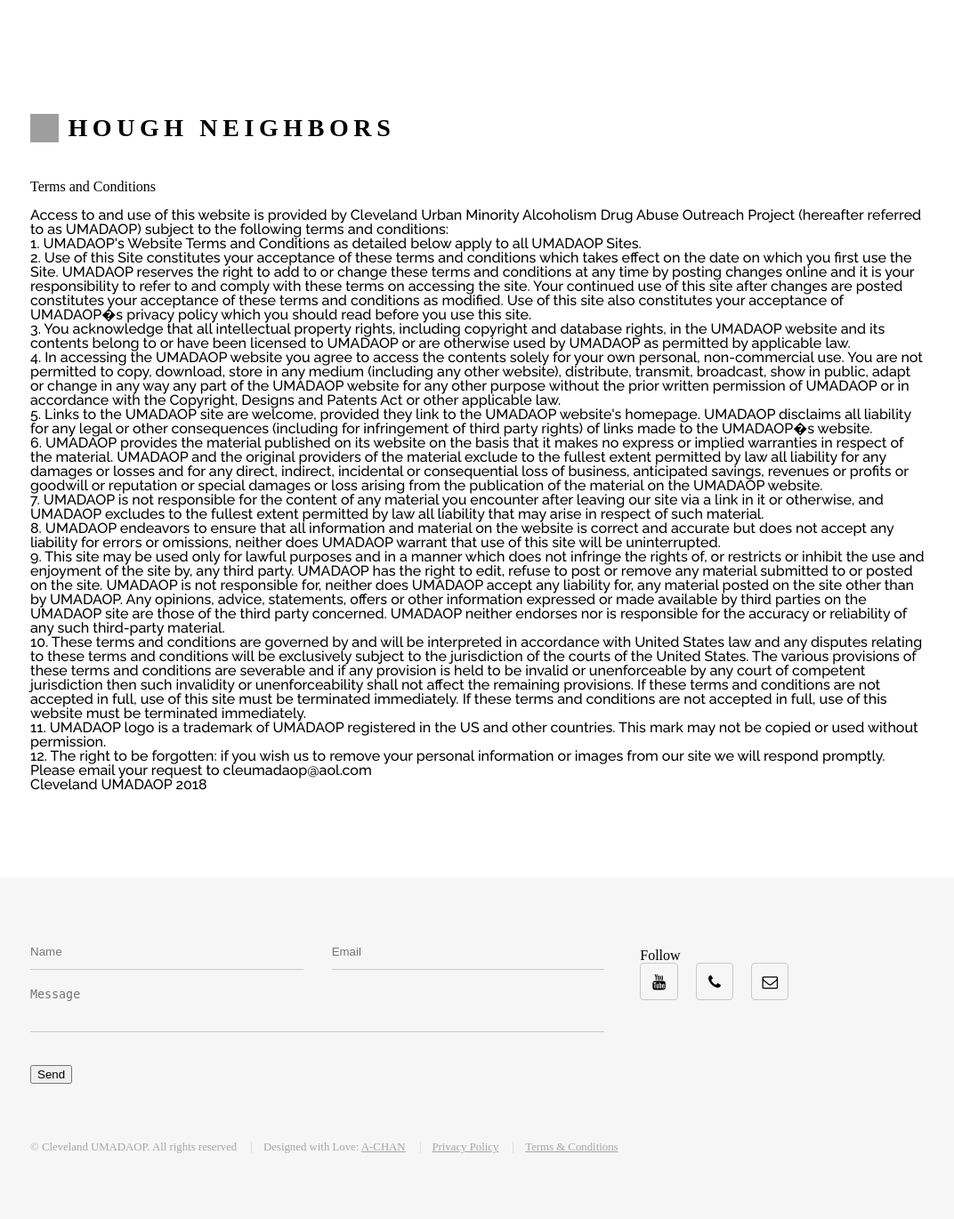
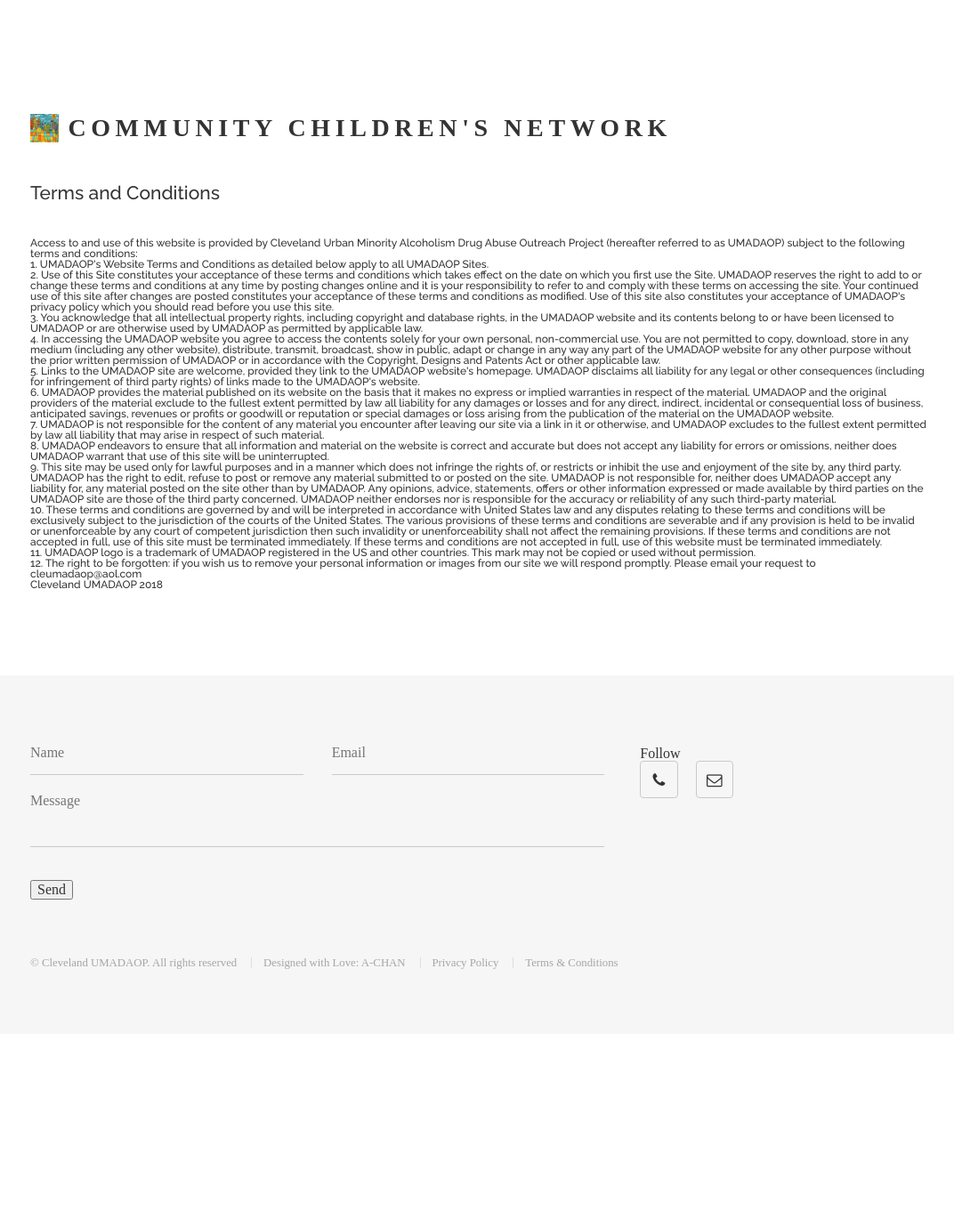
Before and after one commit to UMADAOP/communityrisers, a PHP site: page /terms.php in a window 1280 px wide. Shown: the whole page at 89% size, without its empty margins (102-1174 px from the left). After the commit the page ends 1089 px from the top, so only its background shows below. Run offline with PHP 8.4, Linux system fonts and the light colour scheme; grey boxes are pictures that could not be loaded.

Commit message:
styling, title, bootstrap link

```diff
--- a/css/main.css
+++ b/css/main.css
@@ -18,7 +18,7 @@
     font-size: 28px;
 }
 
-.first-heading, .lead, #quote2, #childrenshistory, #terms, #policyheading, #policy {
+.first-heading, .lead, #quote2, #childrenshistory, #termsheading, #terms, #policyheading, #policy {
     font-family: 'Raleway', sans-serif;
 }
 
@@ -32,6 +32,9 @@
 }
 
 
+#policy, #terms {
+	font-size: 12px;
+}
 
 
 
--- a/terms.php
+++ b/terms.php
@@ -4,6 +4,7 @@
     <title>Terms and Conditions</title>
     <meta charset="utf-8" />
     <meta name="viewport" content="width=device-width, initial-scale=1" />
+	<link href="css/bootstrap.min.css" rel="stylesheet">
     <link rel="stylesheet" href="css/main.css" />
 </head>
 <body>
@@ -16,7 +17,7 @@
 
                 <!-- Logo -->
                 <a href="index.php" class="logo">
-                    <span class="symbol"><img src="images/logo.jpg" alt="" /></span><span class="title">Hough Neighbors</span>
+                    <span class="symbol"><img src="app_images/logo.jpg" alt="" /></span><span class="title">Community Children's Network</span>
                 </a>
 
                 <!-- Nav -->
@@ -40,20 +41,20 @@
         <!-- Main -->
         <div id="main">
             <div class="inner">
-                <h1>Terms and Conditions</h1>
+                <h1 class="lead" id="termsheading">Terms and Conditions</h1>
                 <br />
                 <p id="terms">
                     Access to and use of this website is provided by Cleveland Urban Minority Alcoholism Drug Abuse Outreach Project (hereafter referred to as UMADAOP) subject to the following terms and conditions:
 					<br />
                     1. UMADAOP's Website Terms and Conditions as detailed below apply to all UMADAOP Sites.
 					<br />
-                    2. Use of this Site constitutes your acceptance of these terms and conditions which takes effect on the date on which you first use the Site. UMADAOP reserves the right to add to or change these terms and conditions at any time by posting changes online and it is your responsibility to refer to and comply with these terms on accessing the site. Your continued use of this site after changes are posted constitutes your acceptance of these terms and conditions as modified. Use of this site also constitutes your acceptance of UMADAOP�s privacy policy which you should read before you use this site.
+                    2. Use of this Site constitutes your acceptance of these terms and conditions which takes effect on the date on which you first use the Site. UMADAOP reserves the right to add to or change these terms and conditions at any time by posting changes online and it is your responsibility to refer to and comply with these terms on accessing the site. Your continued use of this site after changes are posted constitutes your acceptance of these terms and conditions as modified. Use of this site also constitutes your acceptance of UMADAOP's privacy policy which you should read before you use this site.
                     <br />
 					3. You acknowledge that all intellectual property rights, including copyright and database rights, in the UMADAOP website and its contents belong to or have been licensed to UMADAOP or are otherwise used by UMADAOP as permitted by applicable law.
                     <br />
 					4. In accessing the UMADAOP website you agree to access the contents solely for your own personal, non-commercial use. You are not permitted to copy, download, store in any medium (including any other website), distribute, transmit, broadcast, show in public, adapt or change in any way any part of the UMADAOP website for any other purpose without the prior written permission of UMADAOP or in accordance with the Copyright, Designs and Patents Act or other applicable law.
                     <br />
-					5. Links to the UMADAOP site are welcome, provided they link to the UMADAOP website's homepage. UMADAOP disclaims all liability for any legal or other consequences (including for infringement of third party rights) of links made to the UMADAOP�s website.
+					5. Links to the UMADAOP site are welcome, provided they link to the UMADAOP website's homepage. UMADAOP disclaims all liability for any legal or other consequences (including for infringement of third party rights) of links made to the UMADAOP's website.
                     <br />
 					6. UMADAOP provides the material published on its website on the basis that it makes no express or implied warranties in respect of the material. UMADAOP and the original providers of the material exclude to the fullest extent permitted by law all liability for any damages or losses and for any direct, indirect, incidental or consequential loss of business, anticipated savings, revenues or profits or goodwill or reputation or special damages or loss arising from the publication of the material on the UMADAOP website.
                     <br />
@@ -98,7 +99,7 @@
                 <section>
                     <h2>Follow</h2>
                     <ul class="icons">
-                        <li><a href="#" class="icon style2 fab fa-youtube"><span class="label">YouTube</span></a></li>
+                        <!--<li><a href="#" class="icon style2 fab fa-youtube"><span class="label">YouTube</span></a></li>-->
                         <li><a href="#" class="icon style2 fa-phone"><span class="label">Phone</span></a></li>
                         <li><a href="#" class="icon style2 fa-envelope-o"><span class="label">Email</span></a></li>
                     </ul>
@@ -116,9 +117,12 @@
 
     <!-- Scripts -->
     <script src="js/jquery.min.js"></script>
+    <script src="js/bootstrap.min.js"></script>
     <script src="js/skel.min.js"></script>
     <script src="js/util.js"></script>
+    <script type="text/javascript" src="js/particles.js"></script>
     <script src="js/main.js"></script>
+    <script type="text/javascript" src="js/app.js"></script>
 
 </body>
 </html>
```
Also changed, not shown: policy.php (+13 -5 lines).
